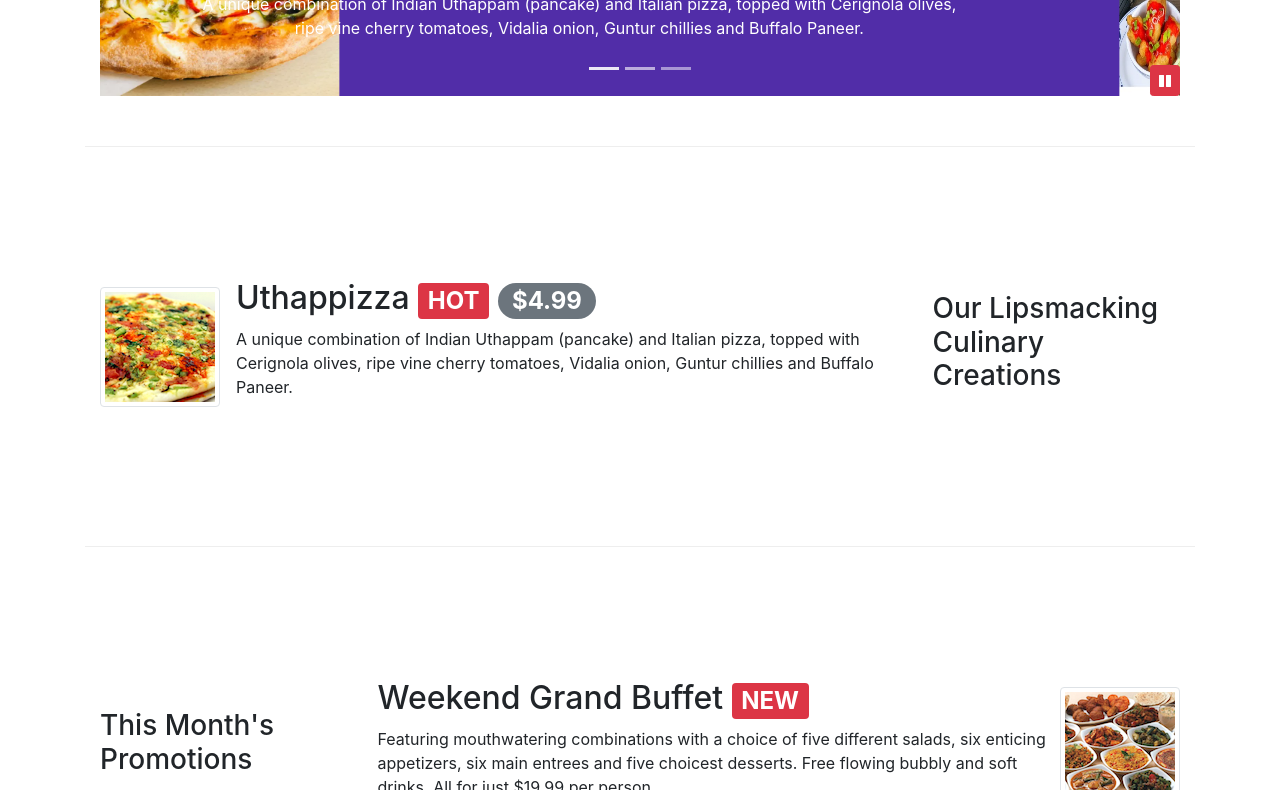
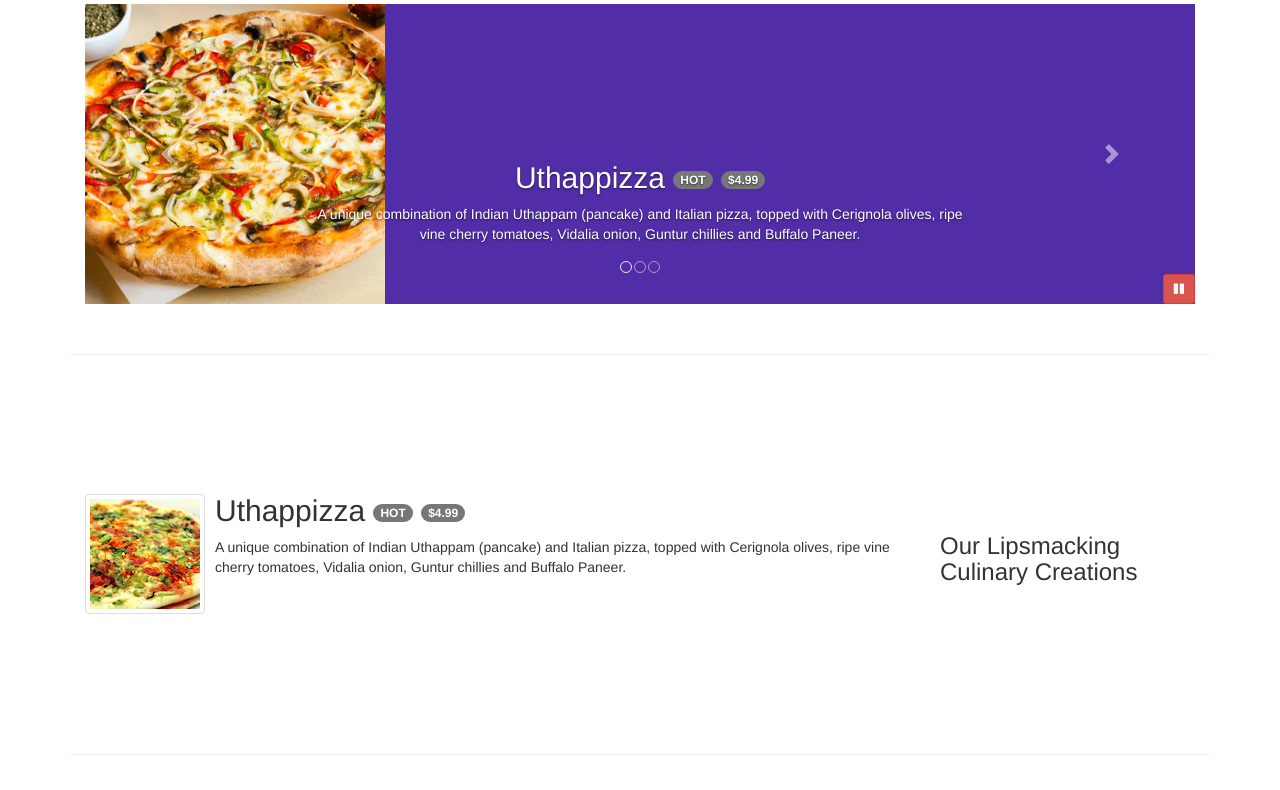
Before and after one commit to Vishwa-Patel/Restronet_conFusion, a website: page index.html in a window 1280 px wide. Shown: the part 588-1378 px from the top of the page. Drawn offline with nearby package versions, Linux system fonts and the light colour scheme.

Commit message:
changed the bootstrap url

```diff
--- a/index.html
+++ b/index.html
@@ -8,9 +8,9 @@
     <meta http-equiv="x-ua-compatible" content="ie=edge" />
 
     <!-- Bootstrap CSS -->
-    <link rel="stylesheet" href="node_modules/bootstrap/dist/css/bootstrap.min.css" />
-    <link rel="stylesheet" href="node_modules/font-awesome/css/font-awesome.min.css" />
-    <link rel="stylesheet" href="node_modules/bootstrap-social/bootstrap-social.css" />
+    <link rel="stylesheet" href="https://stackpath.bootstrapcdn.com/bootstrap/4.5.0/css/bootstrap.min.css" integrity="sha384-9aIt2nRpC12Uk9gS9baDl411NQApFmC26EwAOH8WgZl5MYYxFfc+NcPb1dKGj7Sk" crossorigin="anonymous">
+    <link rel="stylesheet" href="https://stackpath.bootstrapcdn.com/font-awesome/4.7.0/css/font-awesome.min.css" integrity="sha384-wvfXpqpZZVQGK6TAh5PVlGOfQNHSoD2xbE+QkPxCAFlNEevoEH3Sl0sibVcOQVnN" crossorigin="anonymous">
+    <link rel="stylesheet" href="https://cdnjs.cloudflare.com/ajax/libs/bootstrap-social/5.1.1/bootstrap-social.css" />
 
 
 
@@ -407,11 +407,14 @@
         </div>
     </footer>
 
-    <!-- jQuery first, then Popper.js, then Bootstrap JS. -->
-    <script src="node_modules/jquery/dist/jquery.slim.min.js"></script>
-    <script src="node_modules/popper.js/dist/umd/popper.min.js"></script>
-    <script src="node_modules/bootstrap/dist/js/bootstrap.min.js"></script>
+    <!-- Latest compiled and minified CSS -->
+    <link rel="stylesheet" href="https://maxcdn.bootstrapcdn.com/bootstrap/3.4.1/css/bootstrap.min.css">
 
+    <!-- jQuery library -->
+    <script src="https://ajax.googleapis.com/ajax/libs/jquery/3.5.1/jquery.min.js"></script>
+
+    <!-- Latest compiled JavaScript -->
+    <script src="https://maxcdn.bootstrapcdn.com/bootstrap/3.4.1/js/bootstrap.min.js"></script>
     <script>
         $(document).ready(function(){
             $("#mycarousel").carousel( { interval: 2000 } );
```
